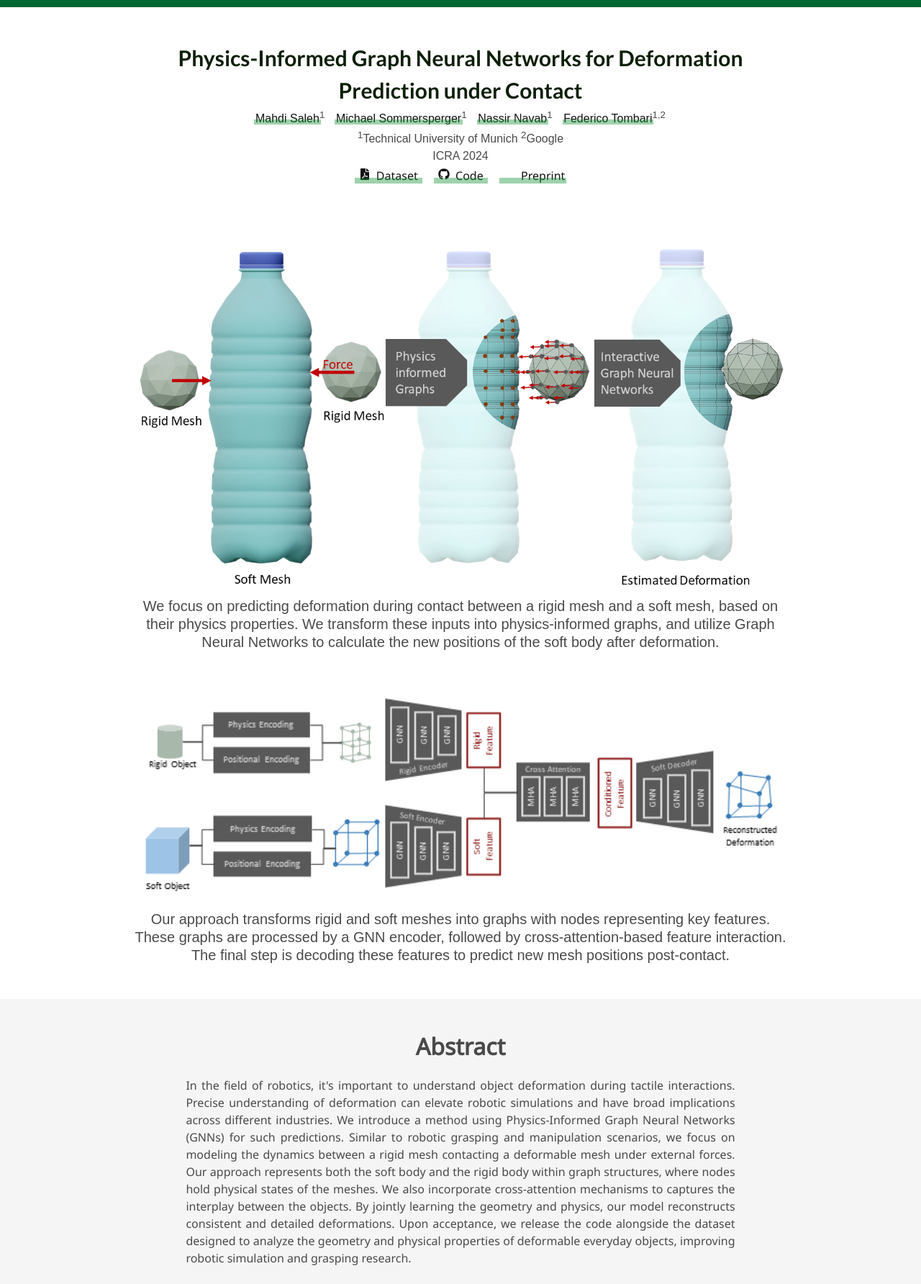
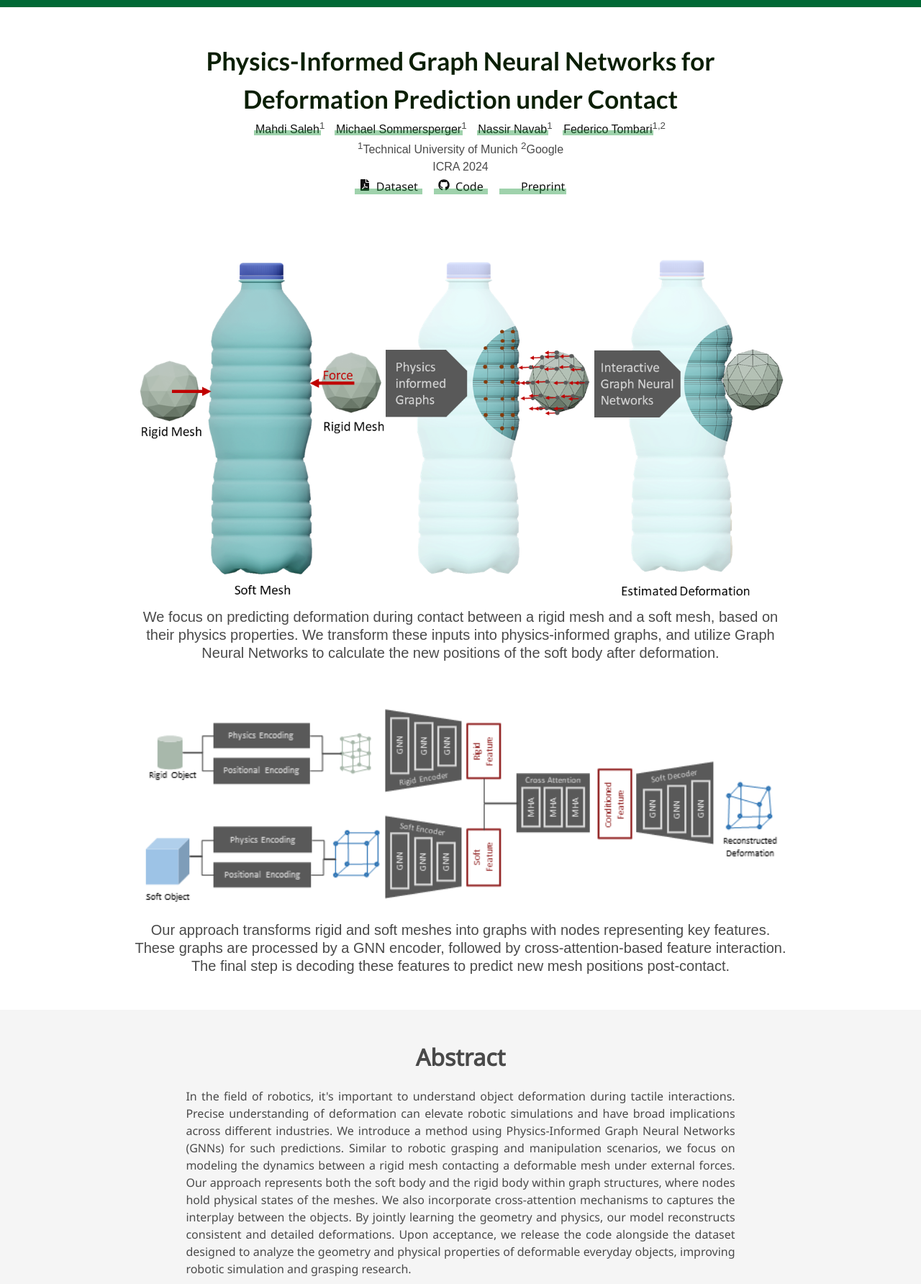
Before and after one commit to mahdi-slh/mahdi-slh.github.io, a Jekyll site: the page DeformContact.html, which Jekyll copies as it is, in a window 1280 px wide, cut to the strip 0-1784 px from the top of the page. Shown: the whole strip at 72% size. Built offline with Jekyll 4.4.1, drawn with Linux system fonts in a browser that asks for light colours; nearby versions of some CDN libraries; some web fonts are replaced; library files that are not in the unit come from our copies; a style sheet for code colours, icons or effects is not loaded.

Commit message:
update fonts

```diff
--- a/DeformContact.html
+++ b/DeformContact.html
@@ -62,7 +62,7 @@
       <div class="container is-max-desktop">
         <div class="columns is-centered">
           <div class="column has-text-centered">
-            <h1 class="xtitle is-1 publication-title">Physics-Informed Graph Neural Networks for Deformation <br> Prediction under Contact</h1>
+            <h1 class="xtitle is-1 publication-title">Physics-Informed Graph Neural Networks for <br> Deformation Prediction under Contact</h1>
             <div class="is-size-5 publication-authors">
               <span class="author-block">
                 <a href="https://mahdi-slh.github.io/" target="_blank">Mahdi Saleh</a><sup>1</sup>
--- a/pages_static/css/index.css
+++ b/pages_static/css/index.css
@@ -160,7 +160,7 @@
 }
 .xtitle{
     font-family: "Lato", Helvetica, Arial, sans-serif;
-    font-size: 30px;
+    font-size: 35px;
     text-align: center;
     font-weight: 700;
     color: #0b1f05;
```
